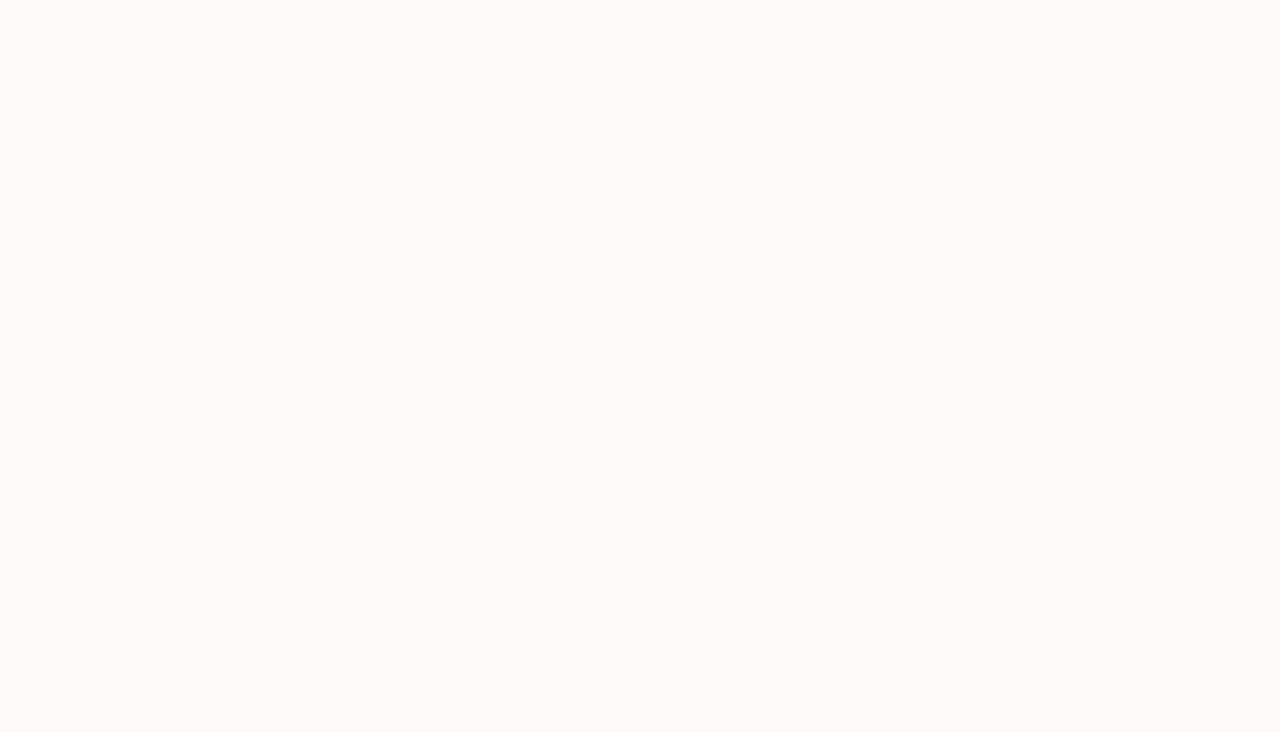
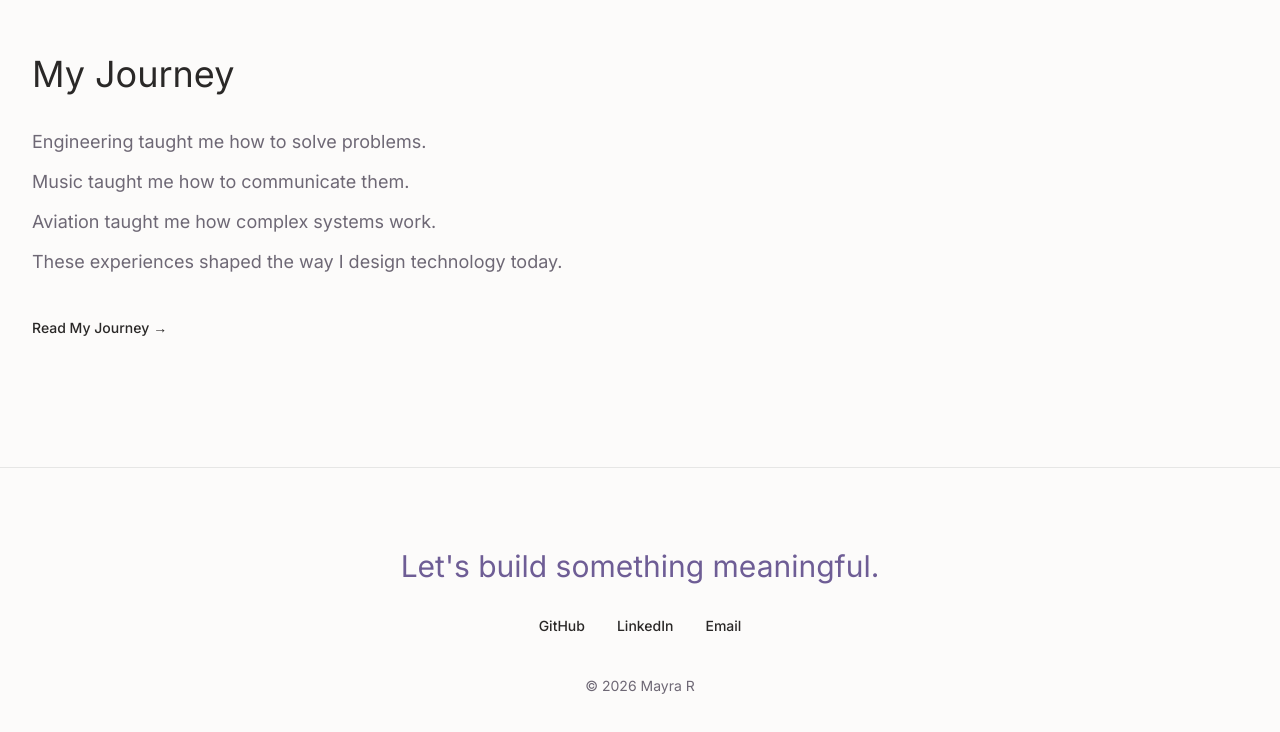
Before and after one commit to maygr09/mayra-gomez, a Next.js app: page / in a window 1280 px wide. Shown: the part 2162-2894 px from the top of the page. Before the commit the page ends 2088 px from the top, so only its background shows below. Built offline with nearby package versions, Linux system fonts and the light colour scheme.

Commit message:
Add Journey preview and closing footer. Complete Home page

```diff
--- a/app/page.tsx
+++ b/app/page.tsx
@@ -2,6 +2,8 @@
 import Hero from "@/components/home/Hero";
 import FeaturedProjects from "@/components/home/FeaturedProjects";
 import CurrentFocus from "@/components/home/CurrentFocus";
+import JourneyPreview from "@/components/home/JourneyPreview";
+import Footer from "@/components/layout/Footer";
 
 export default function Home() {
   return (
@@ -11,7 +13,9 @@
         <Hero />
         <FeaturedProjects />
         <CurrentFocus />
+        <JourneyPreview />
       </main>
+      <Footer />
     </>
   );
 }
--- /dev/null
+++ b/components/home/JourneyPreview.tsx
@@ -0,0 +1,43 @@
+import Link from "next/link";
+import Container from "@/components/layout/Container";
+
+export default function JourneyPreview() {
+  return (
+    <section
+      id="journey"
+      aria-labelledby="journey-heading"
+      className="bg-background py-24 md:py-32"
+    >
+      <Container>
+        <div className="max-w-2xl">
+          <h2
+            id="journey-heading"
+            className="font-headline text-3xl text-foreground md:text-4xl"
+          >
+            My Journey
+          </h2>
+
+          <div className="mt-8 space-y-2 text-lg leading-8 text-muted">
+            <p>Engineering taught me how to solve problems.</p>
+            <p>Music taught me how to communicate them.</p>
+            <p>Aviation taught me how complex systems work.</p>
+            <p>These experiences shaped the way I design technology today.</p>
+          </div>
+
+          <Link
+            href="/my-journey"
+            className="group mt-10 inline-flex items-center gap-1 text-sm font-medium text-foreground transition-colors duration-200 hover:text-lavender-600"
+          >
+            Read My Journey
+            <span
+              aria-hidden="true"
+              className="transition-transform duration-200 group-hover:translate-x-1"
+            >
+              →
+            </span>
+          </Link>
+        </div>
+      </Container>
+    </section>
+  );
+}
--- /dev/null
+++ b/components/layout/Footer.tsx
@@ -0,0 +1,41 @@
+import Container from "@/components/layout/Container";
+
+// TODO: replace with real profile URLs
+const footerLinks = [
+  { label: "GitHub", href: "#" },
+  { label: "LinkedIn", href: "#" },
+  { label: "Email", href: "mailto:cnm.mayragomez@gmail.com" },
+];
+
+export default function Footer() {
+  return (
+    <footer className="border-t border-foreground/10 bg-background py-16 md:py-20">
+      <Container>
+        <div className="mx-auto max-w-xl text-center">
+          <p className="font-headline text-2xl text-lavender-600 md:text-3xl">
+            Let&apos;s build something meaningful.
+          </p>
+
+          <nav aria-label="Social" className="mt-8">
+            <ul className="flex items-center justify-center gap-8 text-sm font-medium text-foreground">
+              {footerLinks.map(({ label, href }) => (
+                <li key={label}>
+                  <a
+                    href={href}
+                    className="relative pb-1 transition-colors duration-200 hover:text-lavender-600 after:absolute after:bottom-0 after:left-0 after:h-px after:w-0 after:bg-lavender-600 after:transition-all after:duration-200 hover:after:w-full"
+                  >
+                    {label}
+                  </a>
+                </li>
+              ))}
+            </ul>
+          </nav>
+
+          <p className="mt-10 text-sm text-muted">
+            © {new Date().getFullYear()} Mayra R
+          </p>
+        </div>
+      </Container>
+    </footer>
+  );
+}
```
